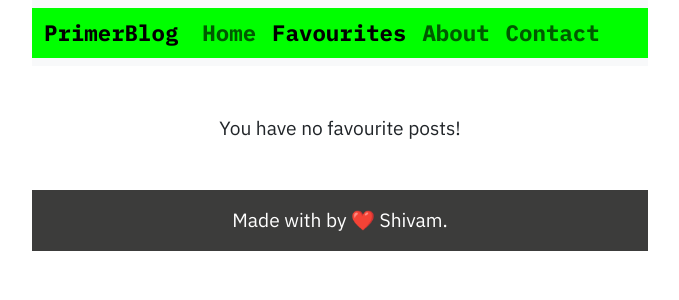
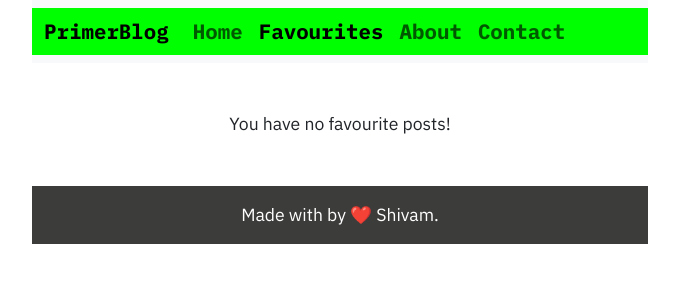
Before and after one commit to shivam-os/primerBlog, a React (Create React App) app: page /favourites in a window 1280 px wide. Shown: the top 300 px of the page, without its empty margins (300-979 px from the left). Built offline with nearby package versions, Linux system fonts and the light colour scheme.

Commit message:
Make the font size smaller

```diff
--- a/src/index.css
+++ b/src/index.css
@@ -4,14 +4,14 @@
   -webkit-font-smoothing: antialiased;
   -moz-osx-font-smoothing: grayscale;
   font-weight: 400;
-  font-size: 1.2rem;
+  font-size: 1.1rem;
 }
 
 /* Header (navbar) */
 
 #brand {
   font-family: "IBM Plex Mono", monospace;
-  font-size: 1.4rem;
+  font-size: 1.3rem;
   font-weight: 700;
 }
 
@@ -20,7 +20,7 @@
   color: rgb(0, 59, 0);
   font-weight: 700;
   font-family: "IBM Plex Mono", monospace;
-  font-size: 1.4rem;
+  font-size: 1.3rem;
 }
 
 /* Footer */
@@ -39,7 +39,7 @@
 
 .postcard-title {
   font-family: "IBM Plex Mono", monospace;
-  font-size: 1.4rem;
+  font-size: 1.3rem;
   text-decoration: none;
   line-height: 1rem;
   font-weight: 600;
```
